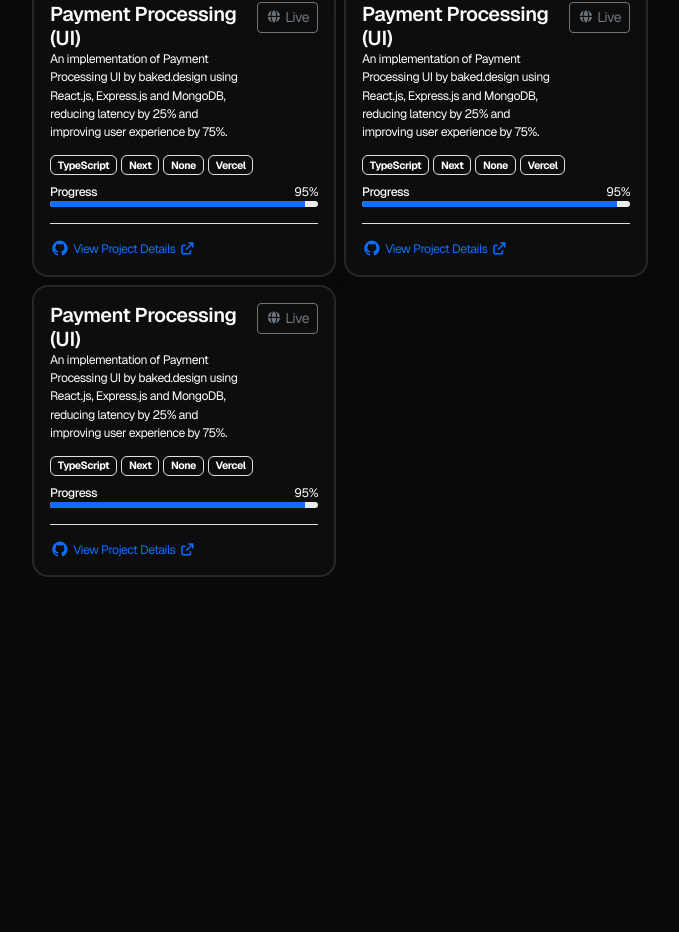
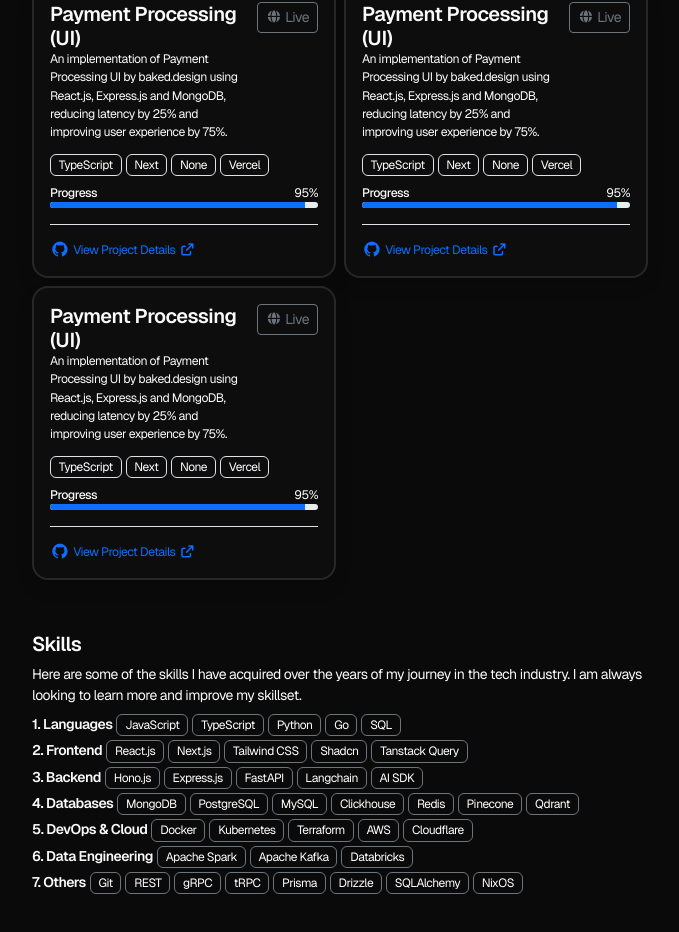
Before and after one commit to faraazkhan20/portfolio, a React (Vite) app: page / in a window 1280 px wide. Shown: the part 1024-1956 px from the top of the page, without its empty margins (300-979 px from the left). Before the commit the page ends 1653 px from the top, so only its background shows below. Built offline with nearby package versions, Linux system fonts and the light colour scheme.

Commit message:
Updated src/components/Skills.jsx

```diff
--- a/src/App.jsx
+++ b/src/App.jsx
@@ -5,6 +5,7 @@ import AboutMe from "./components/AboutMe";
 import ReactOutToMe from "./components/ReachOutToMe";
 import Experience from "./components/Experience";
 import Projects from "./components/Projects";
+import Skills from "./components/Skills";
 
 function App() {
   return (
@@ -16,6 +17,7 @@ function App() {
         <ReactOutToMe />
         <Experience />
         <Projects />
+        <Skills />
       </div>
     </>
   );
--- a/src/components/Skills.jsx
+++ b/src/components/Skills.jsx
@@ -1,9 +1,84 @@
 function Skills() {
   return (
-    <>
-      <div>Skills</div>
-      <div>Section</div>
-    </>
+    <div className="mt-5">
+      <h5 className="fw-semibold">Skills</h5>
+      <div className="my-2">Here are some of the skills I have acquired over the years of my journey in the tech industry. I am always looking to learn more and improve my skillset.</div>
+      <div>
+        <div className="mb-1">
+          <div className="d-flex flex-wrap gap-1">
+            <div className="fw-semibold">1. Languages</div>
+            <span className="badge border border-secondary">JavaScript</span>
+            <span className="badge border border-secondary">TypeScript</span>
+            <span className="badge border border-secondary">Python</span>
+            <span className="badge border border-secondary">Go</span>
+            <span className="badge border border-secondary">SQL</span>
+          </div>
+        </div>
+        <div className="mb-1">
+          <div className="d-flex flex-wrap gap-1">
+            <div className="fw-semibold">2. Frontend</div>
+            <span className="badge border border-secondary">React.js</span>
+            <span className="badge border border-secondary">Next.js</span>
+            <span className="badge border border-secondary">Tailwind CSS</span>
+            <span className="badge border border-secondary">Shadcn</span>
+            <span className="badge border border-secondary">Tanstack Query</span>
+          </div>
+        </div>
+        <div className="mb-1">
+          <div className="d-flex flex-wrap gap-1">
+            <div className="fw-semibold">3. Backend</div>
+            <span className="badge border border-secondary">Hono.js</span>
+            <span className="badge border border-secondary">Express.js</span>
+            <span className="badge border border-secondary">FastAPI</span>
+            <span className="badge border border-secondary">Langchain</span>
+            <span className="badge border border-secondary">AI SDK</span>
+          </div>
+        </div>
+        <div className="mb-1">
+          <div className="d-flex flex-wrap gap-1">
+            <div className="fw-semibold">4. Databases</div>
+            <span className="badge border border-secondary">MongoDB</span>
+            <span className="badge border border-secondary">PostgreSQL</span>
+            <span className="badge border border-secondary">MySQL</span>
+            <span className="badge border border-secondary">Clickhouse</span>
+            <span className="badge border border-secondary">Redis</span>
+            <span className="badge border border-secondary">Pinecone</span>
+            <span className="badge border border-secondary">Qdrant</span>
+          </div>
+        </div>
+        <div className="mb-1">
+          <div className="d-flex flex-wrap gap-1">
+            <div className="fw-semibold">5. DevOps & Cloud</div>
+            <span className="badge border border-secondary">Docker</span>
+            <span className="badge border border-secondary">Kubernetes</span>
+            <span className="badge border border-secondary">Terraform</span>
+            <span className="badge border border-secondary">AWS</span>
+            <span className="badge border border-secondary">Cloudflare</span>
+          </div>
+        </div>
+        <div className="mb-1">
+          <div className="d-flex flex-wrap gap-1">
+            <div className="fw-semibold">6. Data Engineering</div>
+            <span className="badge border border-secondary">Apache Spark</span>
+            <span className="badge border border-secondary">Apache Kafka</span>
+            <span className="badge border border-secondary">Databricks</span>
+          </div>
+        </div>
+        <div className="mb-1">
+          <div className="d-flex flex-wrap gap-1">
+            <div className="fw-semibold">7. Others</div>
+            <span className="badge border border-secondary">Git</span>
+            <span className="badge border border-secondary">REST</span>
+            <span className="badge border border-secondary">gRPC</span>
+            <span className="badge border border-secondary">tRPC</span>
+            <span className="badge border border-secondary">Prisma</span>
+            <span className="badge border border-secondary">Drizzle</span>
+            <span className="badge border border-secondary">SQLAlchemy</span>
+            <span className="badge border border-secondary">NixOS</span>
+          </div>
+        </div>
+      </div>
+    </div>
   );
 }
 
--- a/src/styles/global.css
+++ b/src/styles/global.css
@@ -44,3 +44,8 @@ body {
     width: 50%;
   }
 }
+
+.badge {
+  font-size: 12px;
+  font-weight: 400;
+}
```
